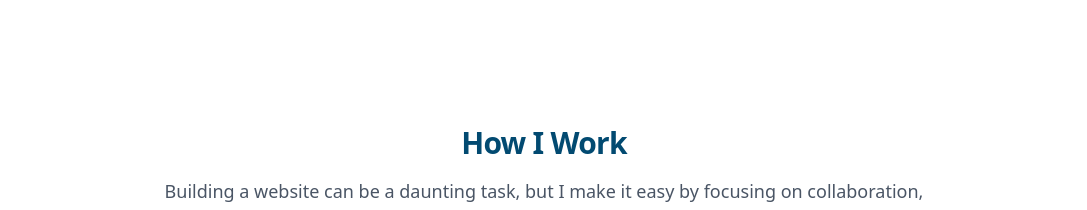
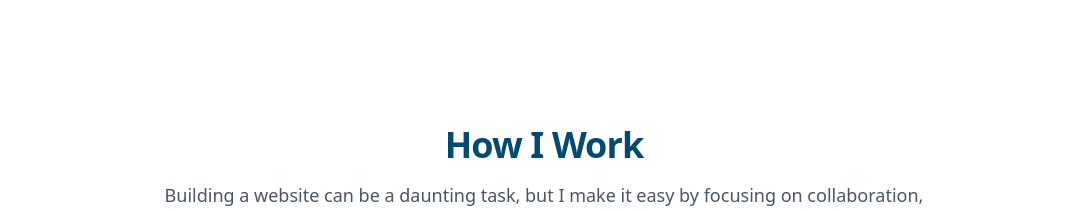
Before and after one commit to PhilipGullberg/personal-website, a Vue app: page / in a window 1280 px wide. Shown: the part 4440-4650 px from the top of the page, without its empty margins (96-1183 px from the left). Built offline with nearby package versions, Linux system fonts and the light colour scheme.

Commit message:
Updated textsize

```diff
--- a/src/components/HowIWork.vue
+++ b/src/components/HowIWork.vue
@@ -5,7 +5,7 @@
     >
       <!-- Header area -->
       <div class="mx-auto max-w-3xl text-center">
-        <h2 class="text-3xl text-sky-900 font-extrabold tracking-tight mb-4">
+        <h2 class="text-4xl text-sky-900 font-extrabold tracking-tight mb-4">
           How I Work
         </h2>
         <p class="mb-10 text-lg text-gray-600">
```
